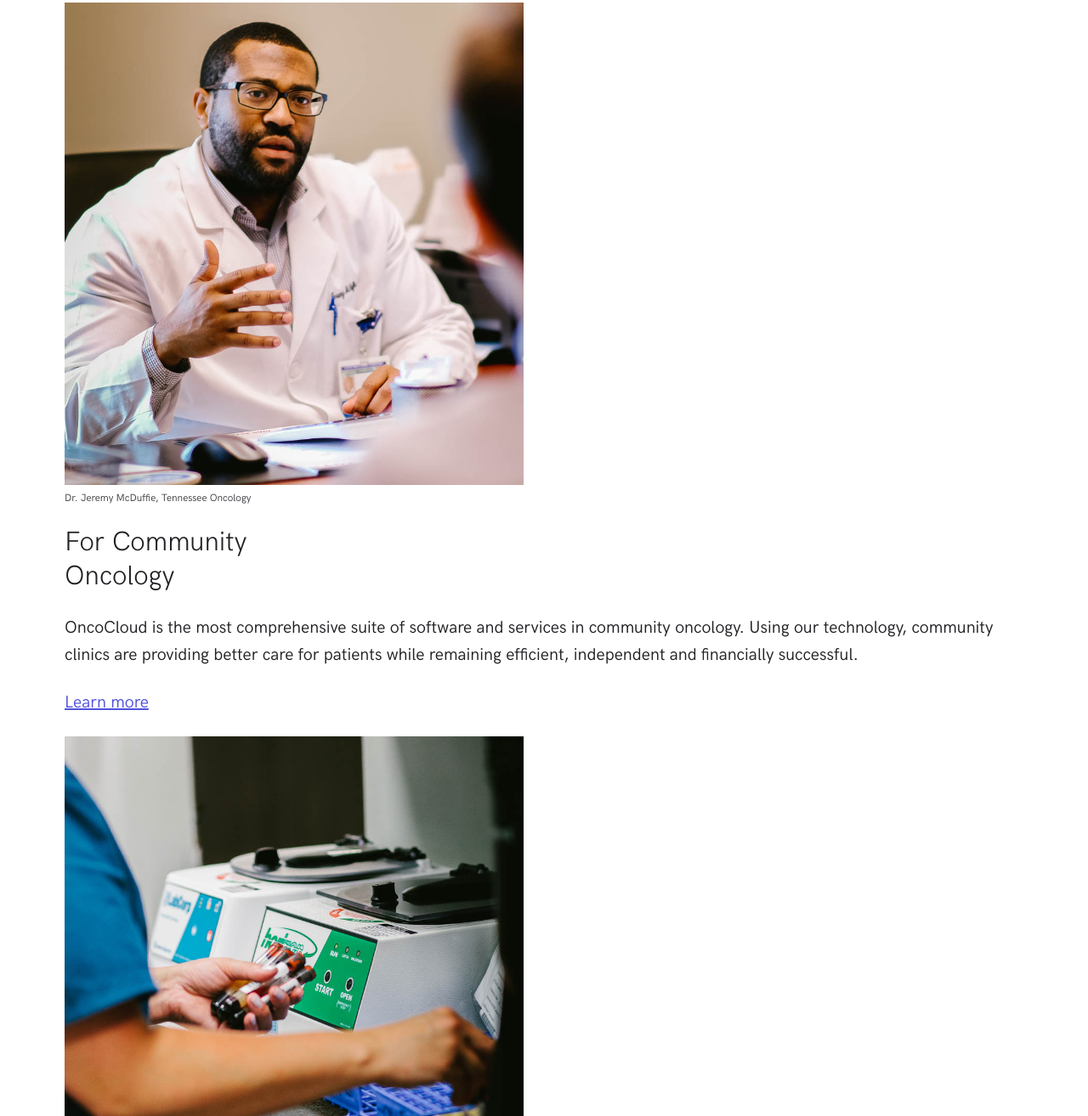
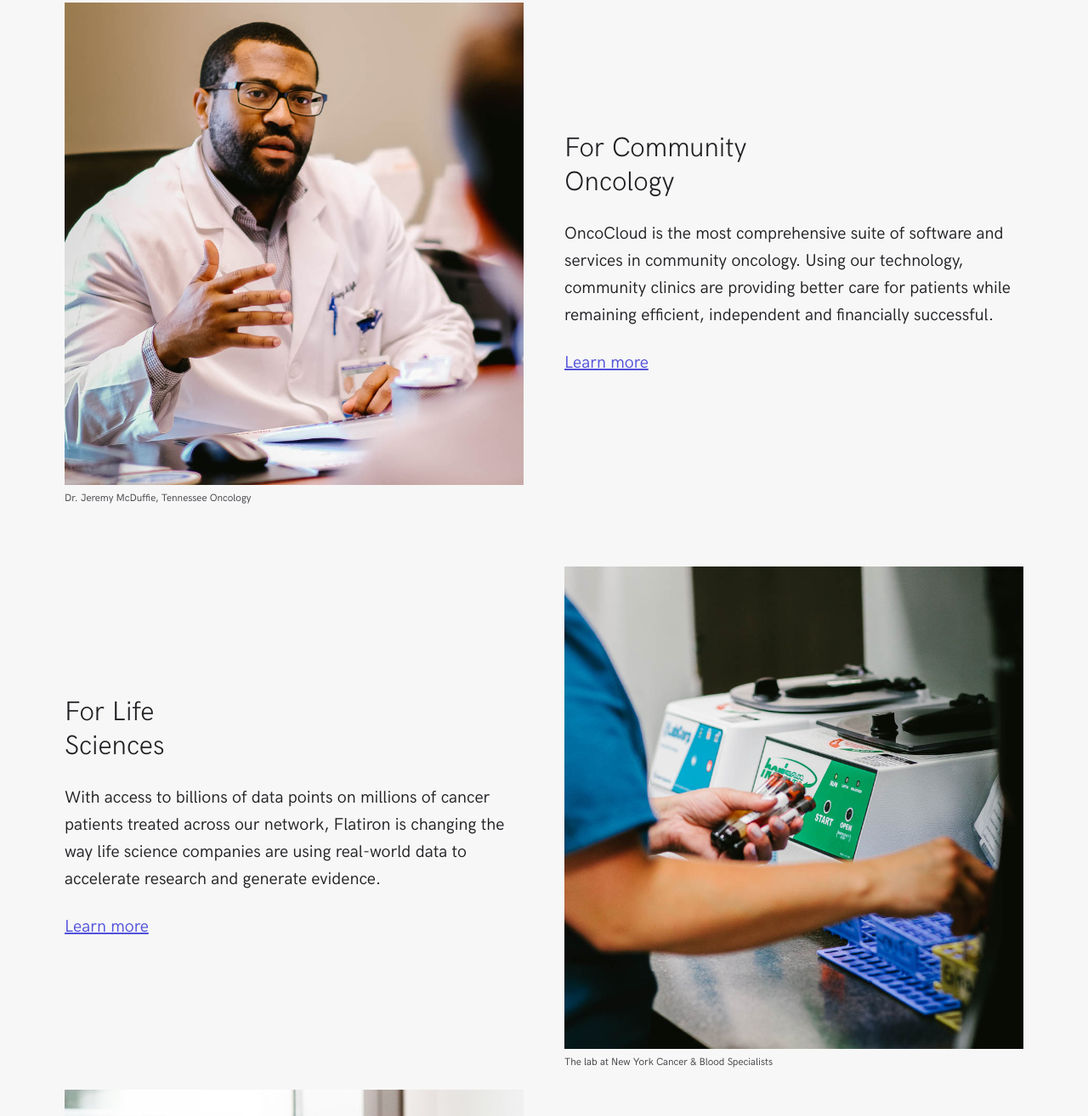
Before and after one commit to mct-ui/responsive-design-part-2-BoeykensBrooklyn, a plain HTML site: page index.html in a window 1280 px wide. Shown: the part 1141-2455 px from the top of the page at 85% size. Drawn offline with Linux system fonts and the light colour scheme; files whose address does not match are found by name.

Commit message:
Changed Section 2 layout

```diff
--- a/css/screen.css
+++ b/css/screen.css
@@ -3,24 +3,24 @@
 \*------------------------------------*/
 
 @font-face {
-    font-family: "HK Grotesk Web";
+  font-family: 'HK Grotesk Web';
   font-weight: 200;
-    src: url("../fonts/hkgrotesk-light-webfont.woff") format("woff"),
-         url("../fonts/hkgrotesk-light-webfont.woff2") format("woff2");
+  src: url('../fonts/hkgrotesk-light-webfont.woff') format('woff'),
+    url('../fonts/hkgrotesk-light-webfont.woff2') format('woff2');
 }
 
 @font-face {
-    font-family: "HK Grotesk Web";
+  font-family: 'HK Grotesk Web';
   font-weight: 400;
-    src: url("../fonts/hkgrotesk-regular-webfont.woff") format("woff"),
-         url("../fonts/hkgrotesk-regular-webfont.woff2") format("woff2");
+  src: url('../fonts/hkgrotesk-regular-webfont.woff') format('woff'),
+    url('../fonts/hkgrotesk-regular-webfont.woff2') format('woff2');
 }
 
 @font-face {
-    font-family: "HK Grotesk Web";
+  font-family: 'HK Grotesk Web';
   font-weight: 600;
-    src: url("../fonts/hkgrotesk-medium-webfont.woff") format("woff"),
-         url("../fonts/hkgrotesk-medium-webfont.woff2") format("woff2");
+  src: url('../fonts/hkgrotesk-medium-webfont.woff') format('woff'),
+    url('../fonts/hkgrotesk-medium-webfont.woff2') format('woff2');
 }
 
 /*------------------------------------*\
@@ -36,7 +36,7 @@
 html {
   font-size: 16px;
   line-height: 1.5;
-    font-family: "HK Grotesk Web", sans-serif;
+  font-family: 'HK Grotesk Web', sans-serif;
   color: #202024;
   box-sizing: border-box;
   -webkit-font-smoothing: antialiased;
@@ -64,7 +64,7 @@ html {
  */
 
 ::selection {
-    background: #5051DB;
+  background: #5051db;
   color: white;
   text-shadow: none;
 }
@@ -159,7 +159,7 @@ figcaption {
   font-size: 12px;
   line-height: 16px;
   margin-top: 8px;
-    color: #3C3C42;
+  color: #3c3c42;
 }
 
 hr {
@@ -170,18 +170,18 @@ hr {
 }
 
 a {
-    color: #5051DB;
-    transition: all .1s ease-in-out;
+  color: #5051db;
+  transition: all 0.1s ease-in-out;
 }
 
 a:visited,
 a:active {
-    color: #5051DB;
+  color: #5051db;
 }
 
 a:hover,
 a:focus {
-    color: #3E3EA8;
+  color: #3e3ea8;
 }
 
 /*------------------------------------*\
@@ -198,6 +198,11 @@ a:focus {
   position: relative;
   padding: 24px 24px 0;
   display: flow-root;
+}
+
+.o-row--neutral-x-light {
+  background-color: #f7f7f7;
+  padding: 45px;
 }
 
 /* size modifiers */
@@ -391,7 +396,6 @@ a:focus {
   }
 }
 
-
 /*------------------------------------*\
   #COMPONENTS
 \*------------------------------------*/
@@ -467,13 +471,13 @@ a:focus {
 .c-nav__link--meta,
 .c-nav__link--meta:visited,
 .c-nav__link--meta:active {
-    color: #6C6C75;
+  color: #6c6c75;
 }
 
 .is-selected .c-nav__link,
 .c-nav__link:hover,
 .c-nav__link:focus {
-    color: #5051DB;
+  color: #5051db;
 }
 
 @media (min-width: 768px) {
@@ -805,18 +809,18 @@ a:focus {
     text-decoration: underline;
   }
   a[href]:after {
-        content: " (" attr(href) ")";
+    content: ' (' attr(href) ')';
   }
   abbr[title]:after {
-        content: " (" attr(title) ")";
+    content: ' (' attr(title) ')';
   }
   /*
      * Don't show links that are fragment identifiers,
      * or use the `javascript:` pseudo protocol
      */
-    a[href^="#"]:after,
-    a[href^="javascript:"]:after {
-        content: "";
+  a[href^='#']:after,
+  a[href^='javascript:']:after {
+    content: '';
   }
   pre {
     white-space: pre-wrap !important;
--- a/index.html
+++ b/index.html
@@ -90,9 +90,11 @@
                 </div>
             </div>
         </section>
-        <section class="o-row o-row--lg">
+        <section class="o-row o-row--lg o-row--neutral-x-light">
             <div class="o-container">
-                <article>
+                <article class="o-section o-section--lg">
+                    <div class="o-layout o-layout--gutter-lg o-layout--align-center">
+                        <div class="o-layout__item u-1-of-2-bp3">
                             <figure>
                                 <picture>
                                     <source srcset="img/jpg/img-1.jpg" media="(min-width: 992px)">
@@ -101,6 +103,9 @@
                                 </picture>
                                 <figcaption>Dr. Jeremy McDuffie, Tennessee Oncology</figcaption>
                             </figure>
+                        </div>
+                        <div class=" o-layout__item u-1-of-2-bp3 o-layout--align-content-space-between">
+                            <div class="u-max-width-sm">
                                 <header>
                                     <h2>
                                         For Community <br>
@@ -113,8 +118,13 @@
                                 <p>
                                     <a href="#!">Learn more</a>
                                 </p>
+                            </div>
+                        </div>
+                    </div>
                 </article>
-                <article>
+                <article class="o-section o-section--lg u-pt-clear">
+                    <div class="o-layout o-layout--row-reverse  o-layout--gutter-lg o-layout--align-center">
+                        <div class="o-layout__item u-1-of-2-bp3">
                             <figure>
                                 <picture>
                                     <source srcset="img/jpg/img-2.jpg" media="(min-width: 992px)">
@@ -123,6 +133,9 @@
                                 </picture>
                                 <figcaption>The lab at New York Cancer & Blood Specialists</figcaption>
                             </figure>
+                        </div>
+                        <div class=" o-layout__item u-1-of-2-bp3 o-layout--align-content-space-between">
+                            <div class="u-max-width-sm">
                                 <header>
                                     <h2>
                                         For Life <br>
@@ -135,6 +148,10 @@
                                 <p>
                                     <a href="#!">Learn more</a>
                                 </p>
+                            </div>
+                        </div>
+                    </div>
+
                 </article>
                 <article>
                     <figure>
```
Lines whose indentation alone changed are shown as unchanged.
